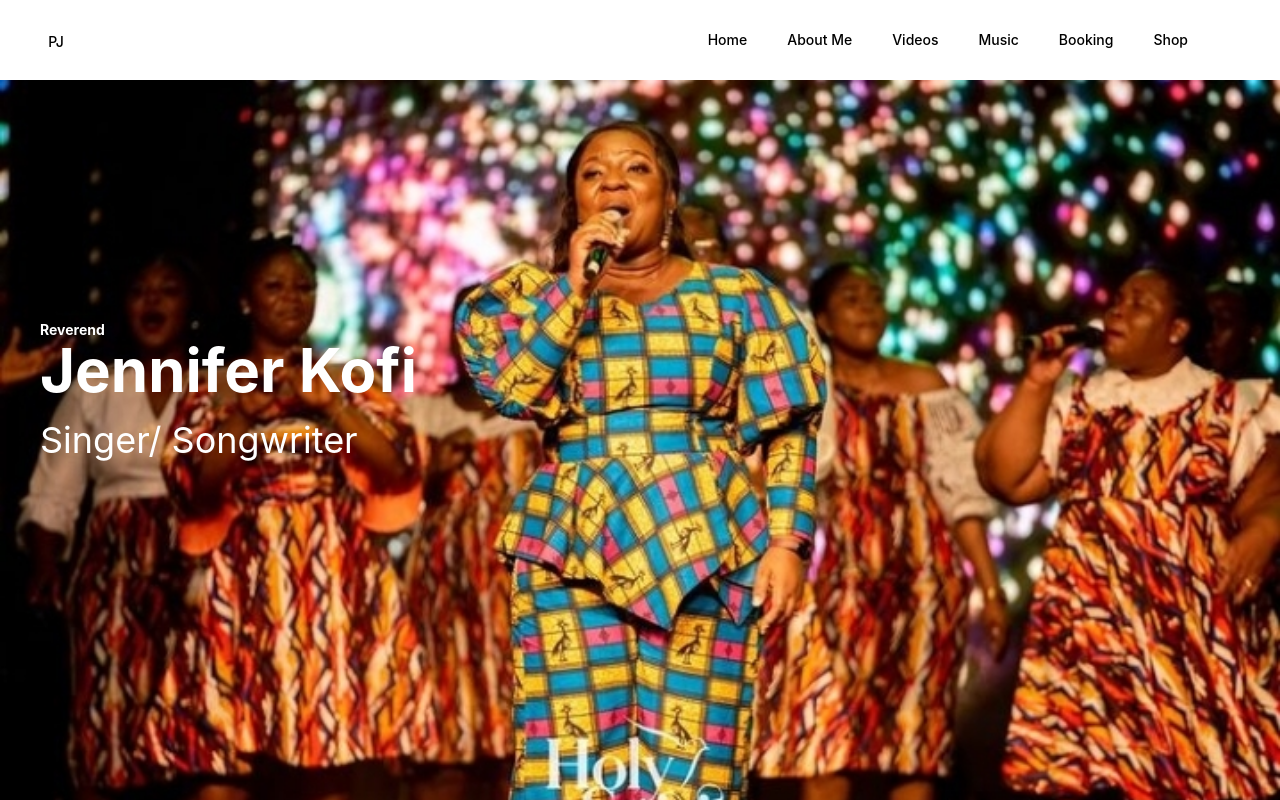
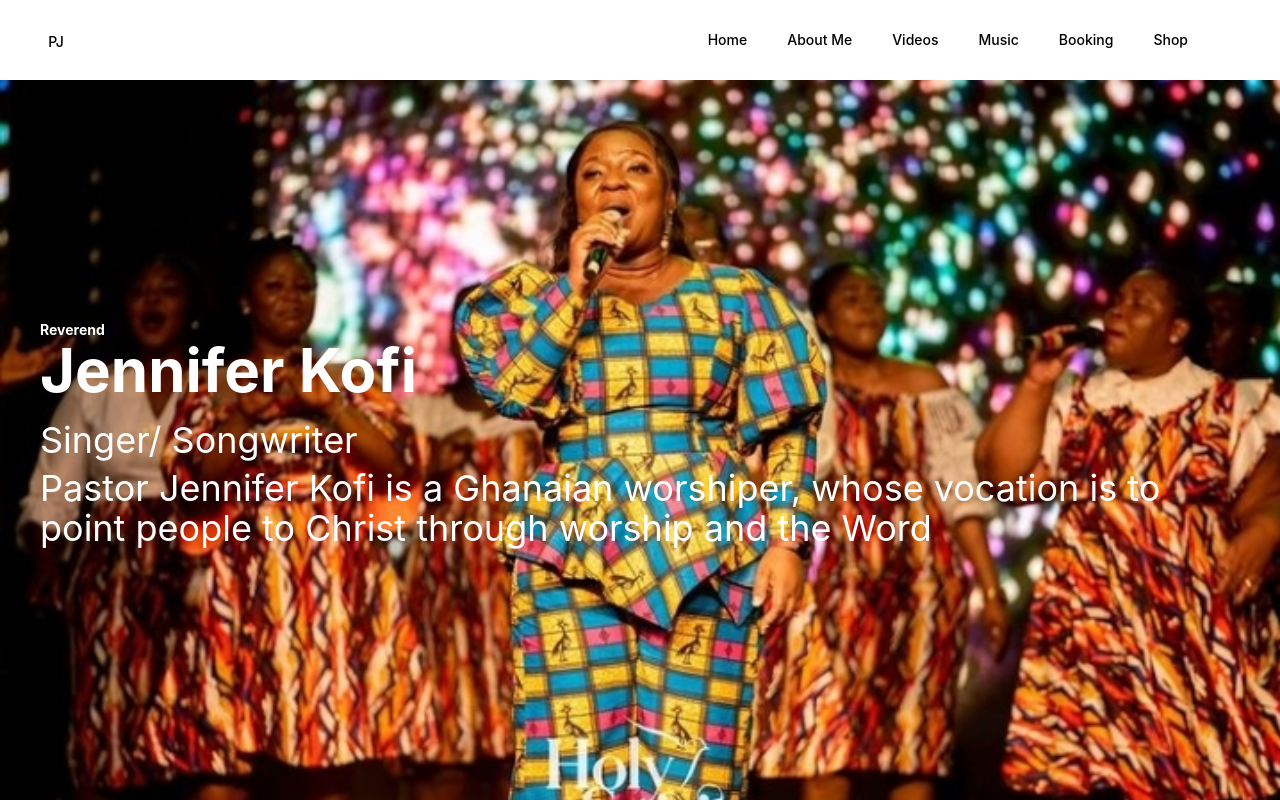
Before and after one commit to Wediah/pj-site, a Next.js app: page / in a window 1280 px wide. Shown: the top 800 px of the page. Built offline with nearby package versions, Linux system fonts and the light colour scheme.

Commit message:
adds font to home page

```diff
--- a/pages/home.js
+++ b/pages/home.js
@@ -15,9 +15,9 @@ function Homepage () {
                     <h1 className=' text-sm font-bold text-white'>Reverend</h1>
                     <h1 className=' text-6xl font-bold text-white'>Jennifer Kofi</h1>
                     <h4 className='text-4xl font-md text-white pb-2 pt-5'>Singer/ Songwriter</h4>
-                    {/*<p className='text-white text-md'>
+                    <p className='text-white text-4xl font-md'>
                         Pastor Jennifer Kofi is a Ghanaian worshiper, whose vocation is to point people to Christ through worship and the Word
-                </p>*/}
+                    </p>
 
 
 
```
